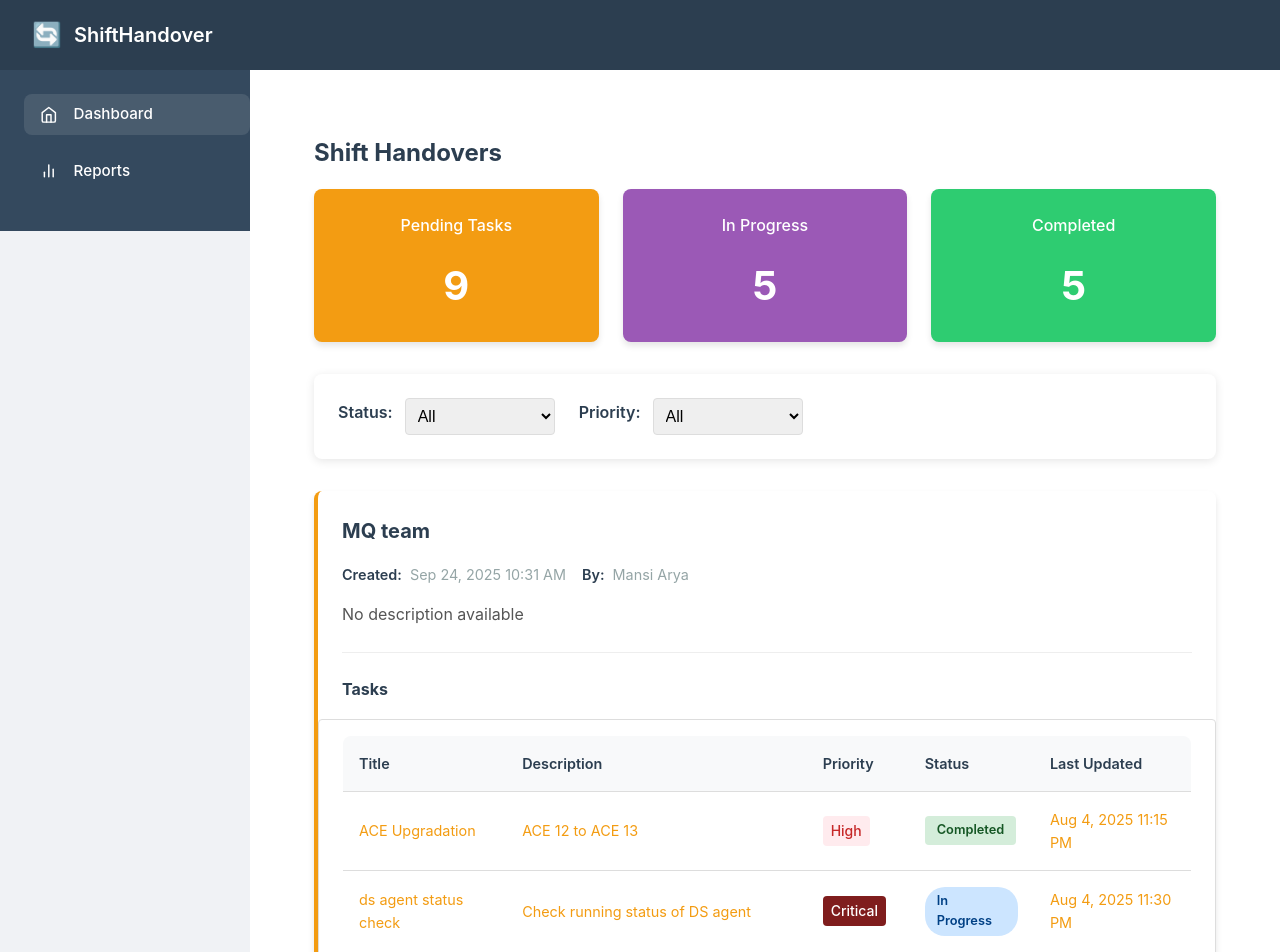
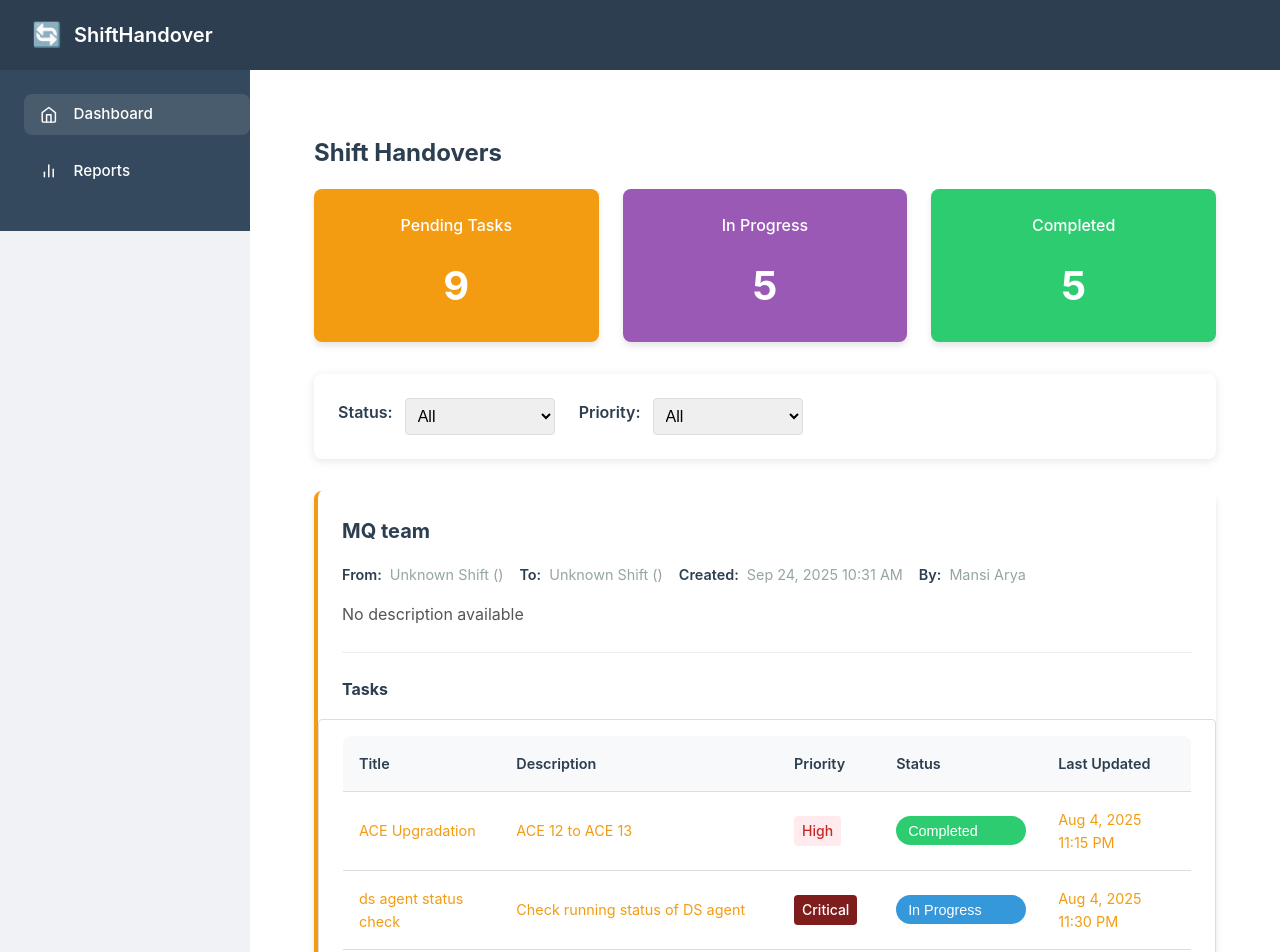
Before and after one commit to Aryan140802/shiftHandover-1, a React (Create React App) app: page / in a window 1280 px wide. Shown: the top 952 px of the page. Built offline with nearby package versions, Linux system fonts and the light colour scheme.

Commit message:
Update HandoverItem.js

```diff
--- a/src/components/Handovers/HandoverItem.js
+++ b/src/components/Handovers/HandoverItem.js
@@ -20,7 +20,8 @@ const HandoverItem = ({ handover }) => {
     description = 'No description available',
     priority = 'medium',
 
-
+    fromShift = { name: 'Unknown Shift', time: '' },
+    toShift = { name: 'Unknown Shift', time: '' },
     createdBy = { name: 'Unknown User' },
     createdAt = new Date().toISOString(),
     attachments = []
@@ -78,8 +79,14 @@ const HandoverItem = ({ handover }) => {
       </div>
 
       <div className="handover-meta">
-
-
+        <div className="meta-item">
+          <span className="meta-label">From:</span>
+          <span>{fromShift.name} ({fromShift.time})</span>
+        </div>
+        <div className="meta-item">
+          <span className="meta-label">To:</span>
+          <span>{toShift.name} ({toShift.time})</span>
+        </div>
         <div className="meta-item">
           <span className="meta-label">Created:</span>
           <span>{format(new Date(createdAt), 'MMM d, yyyy h:mm a')}</span>
@@ -119,10 +126,15 @@ const HandoverItem = ({ handover }) => {
                       </span>
                     </td>
                     <td>
-                      {/* Remove status select, show status as badge */}
-                      <span className={`status-badge ${task.status}`}>
-                        {task.status === 'in-progress' ? 'In Progress' : task.status.charAt(0).toUpperCase() + task.status.slice(1)}
-                      </span>
+                      <select
+                        value={task.status}
+                        onChange={(e) => handleTaskStatusChange(index, e.target.value)}
+                        className={`status-select ${task.status}`}
+                      >
+                        <option value="pending">Pending</option>
+                        <option value="in-progress">In Progress</option>
+                        <option value="completed">Completed</option>
+                      </select>
                     </td>
                     <td>
                       {task.lastUpdated
```
